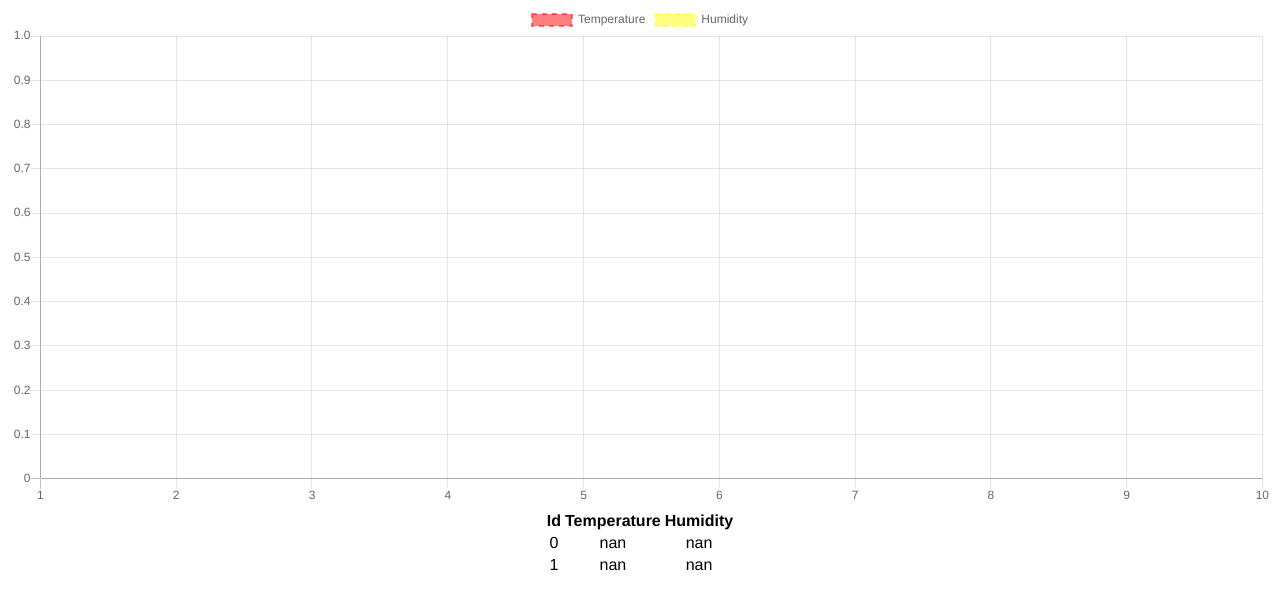
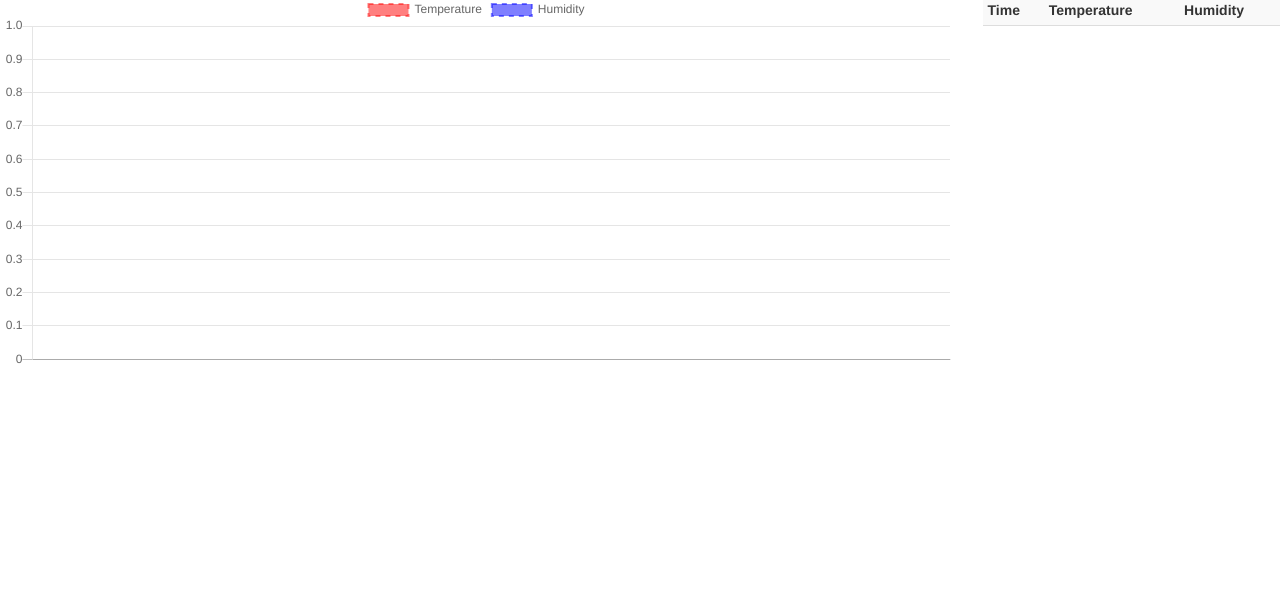
Before and after one commit to dvshah/Underwater_Robotics_GUI_Server, a website: page views/home.html in a window 1280 px wide. Shown: the part 191-800 px from the top of the page. Drawn offline with nearby package versions, Linux system fonts and the light colour scheme.

Commit message:
Update home.hmtl

```diff
--- a/views/home.html
+++ b/views/home.html
@@ -24,7 +24,10 @@
             color: white;
             padding: 16px 40px;
         }
+
+
     </style>
+    <link rel="stylesheet" href="https://maxcdn.bootstrapcdn.com/bootstrap/3.4.0/css/bootstrap.min.css">
     <script src="https://cdnjs.cloudflare.com/ajax/libs/Chart.js/2.7.3/Chart.min.js"></script>
     <script src="https://cdnjs.cloudflare.com/ajax/libs/vue/2.6.10/vue.min.js"></script>
 </head>
@@ -36,22 +39,24 @@
         </h1>
         <p><button class="button" v-on:click="toggle">SWITCH {{value}}</button></p>
         <h2>Sensor data: </h2>
-        <div>
+        <div class="row">
+            <div class="col-lg-9">
                 <canvas id="tempChart" width="100" height="40"></canvas>
             </div>
-        <div style="text-align: center;">
-            <table style="display:inline-block;">
+            <div class="col-lg-3">
+                <table class="table table-condensed table-striped">
                     <tr>
-                    <th>Id</th>
+                        <th>Time</th>
                         <th>Temperature</th>
                         <th>Humidity</th>
                     </tr>
-                <tr v-for="(sensor,index) in sensors.slice().reverse()">
-                    <td>{{index}}</td>
+                    <tr v-for="(sensor) in sensors.slice().reverse()">
+                        <td>{{ sensor.time }}</td>
                         <td>{{ sensor.temp }}</td>
                         <td>{{ sensor.humidity }}</td>
                     </tr>
                 </table>
+            </div>
         </div>
     </div>
 </body>
@@ -60,16 +65,14 @@
     var myObject = new Vue({
         el: '#app',
         data: {
+            time: "",
             value: "unknown",
             temperature: "nan",
             sensors: [
                 {
-                    temp: "nan",
-                    humidity: "nan"
-                },
-                {
-                    temp: "nan",
-                    humidity: "nan"
+                    time: "",
+                    temp: "",
+                    humidity: ""
                 }
             ]
         },
@@ -88,14 +91,17 @@
                         if(event.data[0]==="T")
                         {
                             this.temperature = event.data.slice(2);
+
                         }
                         else if(event.data[0]==="H")
                         {
                             //console.log(this.sensors);
                             this.sensors.push({
+                                time: timenow(),
                                 temp: this.temperature,
                                 humidity: event.data.slice(2)
                             })
+
                             addData(myChart,secondsnow(),parseFloat(this.temperature),parseFloat(this.sensors[this.sensors.length-1].humidity),this.sensors.length);
                             //console.log(this.sensors);
                             if(this.sensors.length > 10)
@@ -121,6 +127,7 @@
                     }
                     console.log("OFF");
                     window.exampleSocket.send("OFF");
+
                 }
                 else
                 {
@@ -132,6 +139,7 @@
                     }
                     console.log("ON");
                     window.exampleSocket.send("ON");
+
                 }
     }
         }
@@ -142,7 +150,7 @@ var ctx = document.getElementById('tempChart').getContext('2d');
 var myChart = new Chart(ctx, {
     type: 'line',
     data: {
-        labels: [1,2,3,4,5,6,7,8,9,10],
+        labels: [],
         datasets: [{
             label: 'Temperature',
             data: [],
@@ -156,8 +164,8 @@ var myChart = new Chart(ctx, {
         {
             label: 'Humidity',
             data: [],
-            backgroundColor: 'rgba(255, 255, 0,0.5)',
-            borderColor: 'rgba(255, 255, 0, 0.5)',
+            backgroundColor: 'rgba(0, 0, 255,0.5)',
+            borderColor: 'rgba(0, 0, 255, 0.5)',
             borderWidth: 2,
             fill: false,
             borderDash: [5,5],
@@ -175,6 +183,7 @@ var myChart = new Chart(ctx, {
         }
     }
 });
+
 function addData(chart, label, tempdata, humiditydata, len) {
     if(len > 10) {
        chart.data.labels.splice(0, 1); // remove first label
@@ -196,6 +205,13 @@ function secondsnow() {
     var d = new Date();
     return d.getSeconds();
 }
+
+function timenow() {
+  var d = new Date();
+  var n = d.toLocaleTimeString();
+  return n;
+}
+
 </script>
 
 </html>
```
Lines whose indentation alone changed are shown as unchanged.
